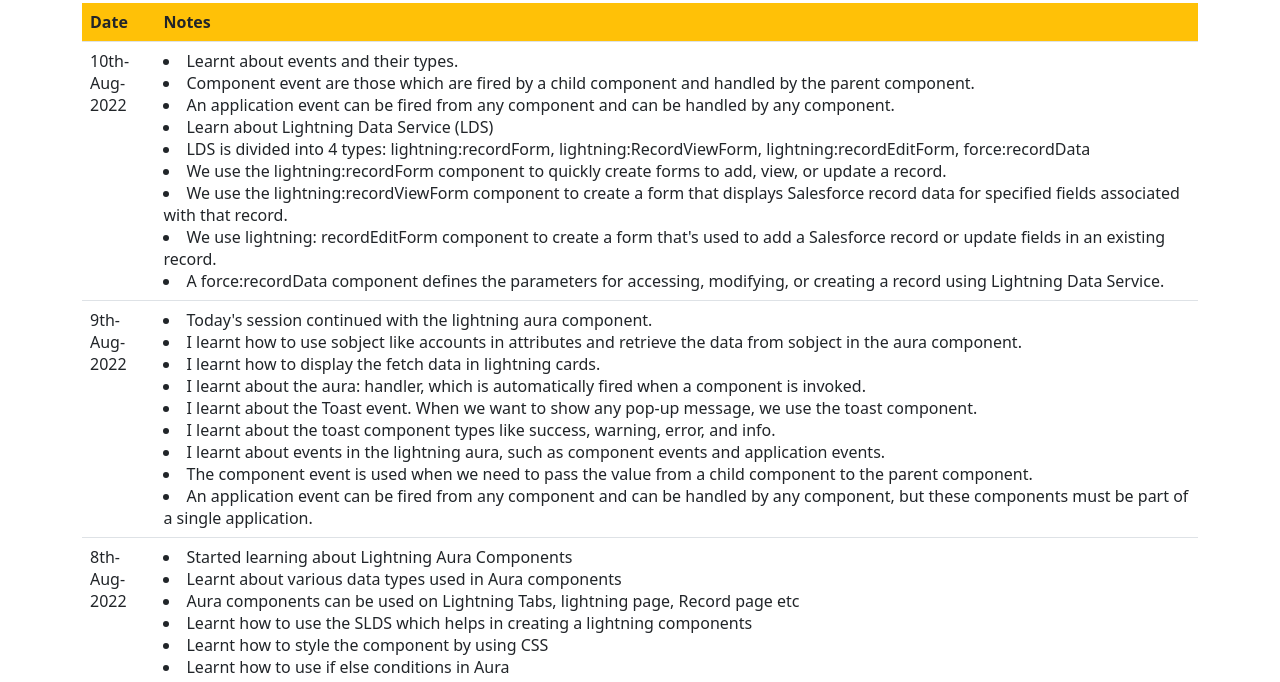
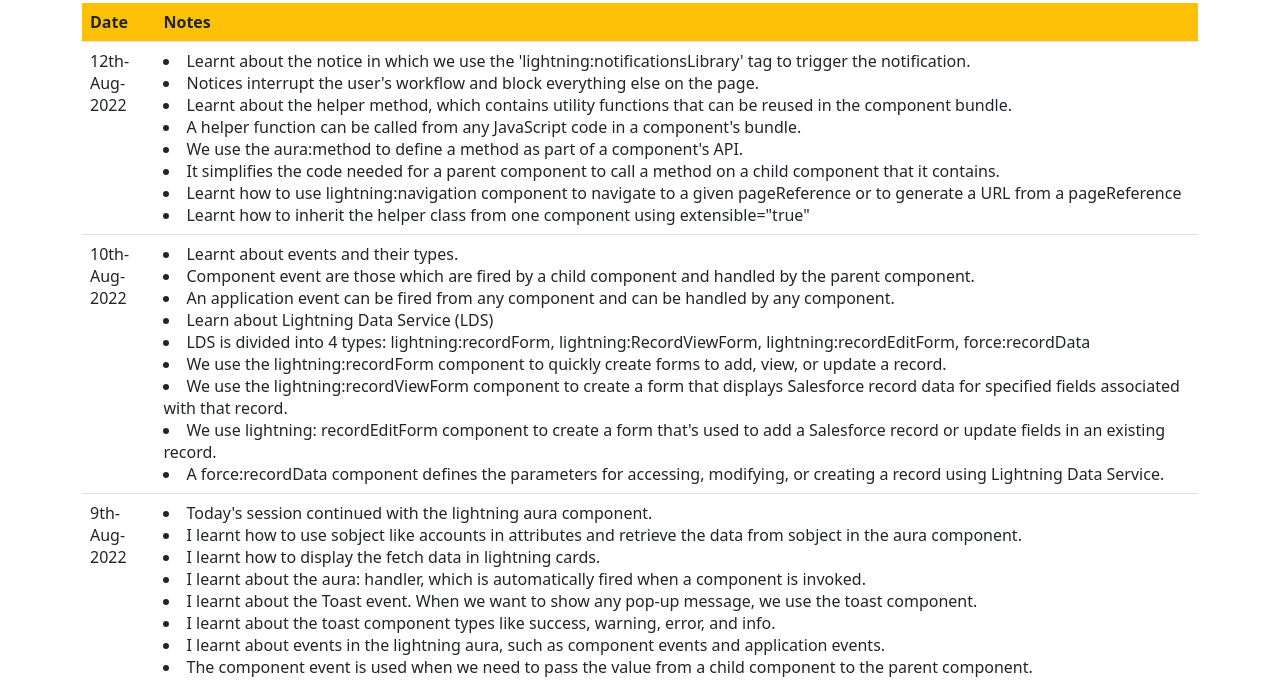
Before and after one commit to Ajit1-mrk/Ajit1-mrk.github.io, a plain HTML site: page Ajit_journal.html in a window 1280 px wide. Shown: the part 53-735 px from the top of the page. Drawn offline with nearby package versions, Linux system fonts and the light colour scheme; a script that the page names is missing.

Commit message:
12 updated

```diff
--- a/Ajit_journal.html
+++ b/Ajit_journal.html
@@ -17,6 +17,20 @@
 				</tr>
 			</thead>
 			<tbody>
+
+				<tr>
+					<td>12th-Aug-2022</td>
+					<td>
+						<li>Learnt about the notice in which we use the 'lightning:notificationsLibrary' tag to trigger the notification.</li>
+						<li>Notices interrupt the user's workflow and block everything else on the page.</li>
+						<li>Learnt about the helper method, which contains utility functions that can be reused in the component bundle.</li>
+						<li>A helper function can be called from any JavaScript code in a component's bundle.</li>
+						<li>We use the aura:method to define a method as part of a component's API.</li>
+						<li>It simplifies the code needed for a parent component to call a method on a child component that it contains.</li>
+						<li>Learnt how to use lightning:navigation component to navigate to a given pageReference or to generate a URL from a pageReference</li>
+						<li>Learnt how to inherit the helper class from one component using extensible="true"</li>
+					</td>
+				</tr>
 
 				<tr>
 					<td>10th-Aug-2022</td>
```
